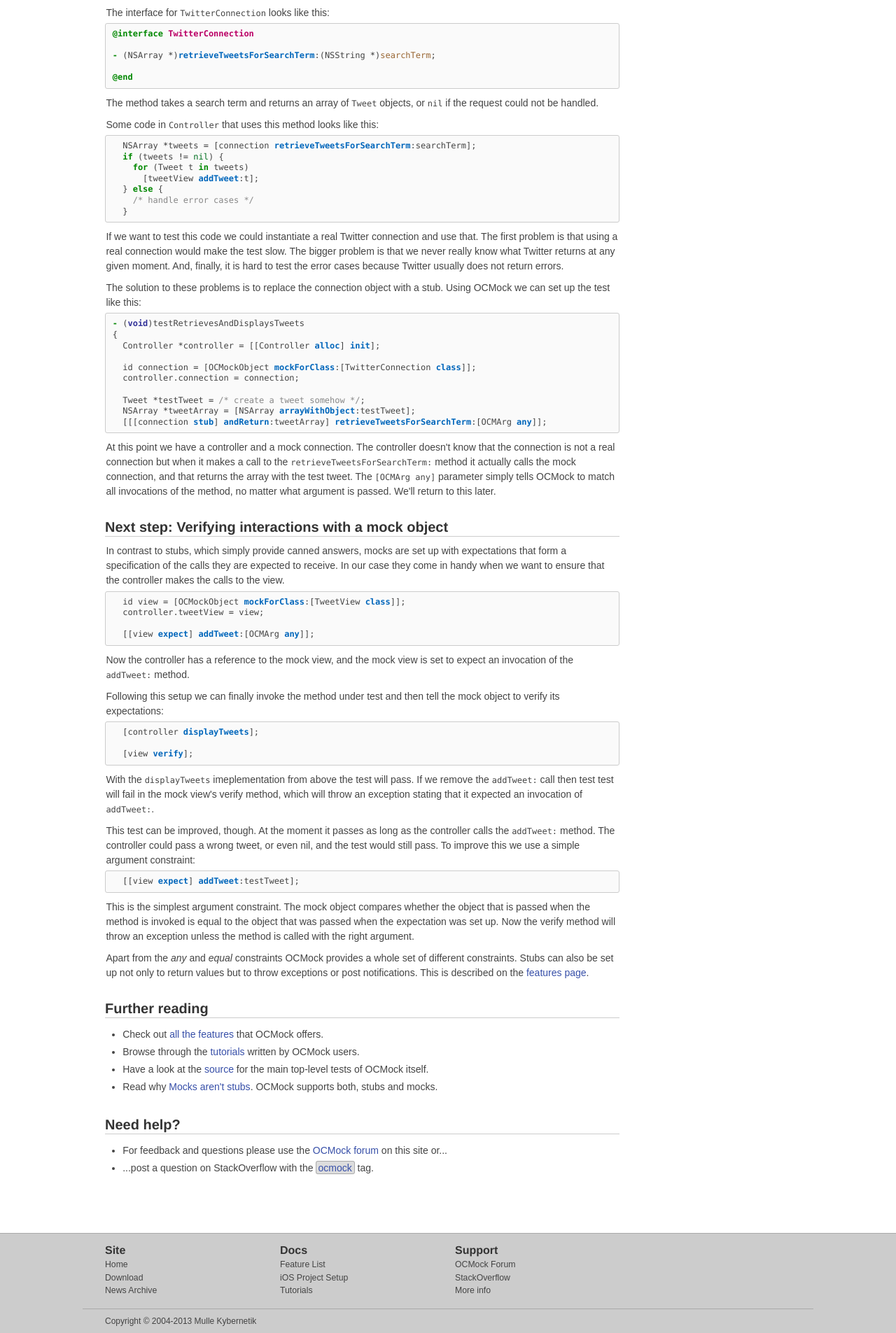
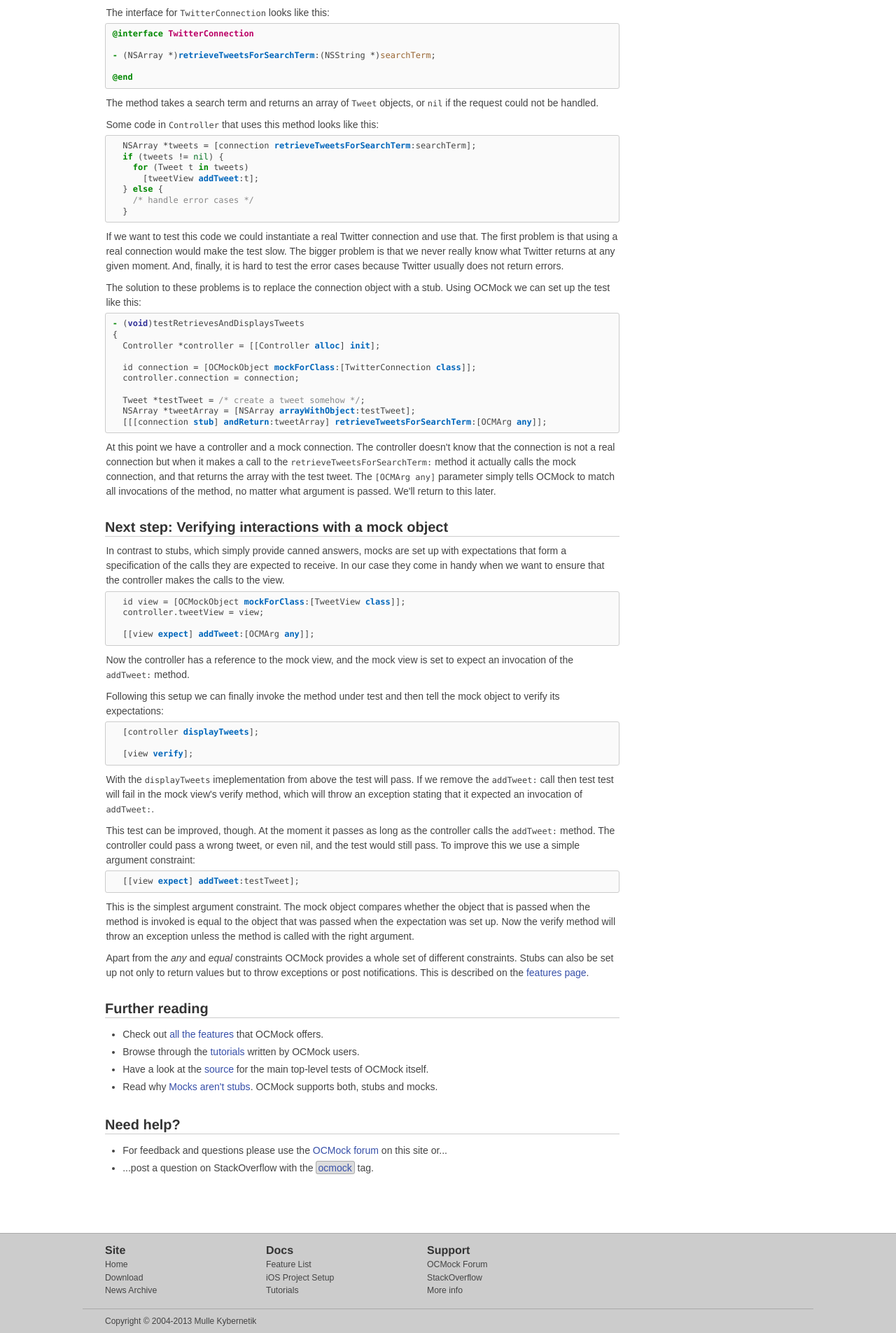
Before and after one commit to erikdoe/ocmock, a Jekyll site: the page built from index.html, in a window 1280 px wide. Shown: the part 957-2862 px from the top of the page at 70% size. Built offline with Jekyll 4.4.1, drawn with Linux system fonts in a browser that asks for light colours; the list of posts is cut into pages by our own code; comment, search, counter and statistics services are not loaded.

Commit message:
Slimmed boxes so they don't wrap on iPad.

```diff
--- a/stylesheets/screen.css
+++ b/stylesheets/screen.css
@@ -280,7 +280,7 @@ div#footernav, div#footercopy footer {
 
 div#footernav nav div.navblock {
 	float: left;
-	min-width: 250px;
+	min-width: 230px;
 	margin-bottom: 1em;
 }
 
```
